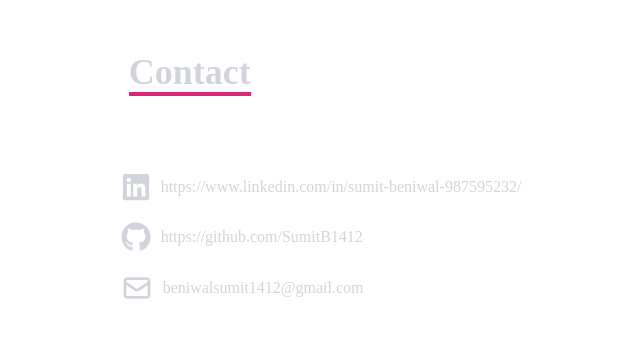
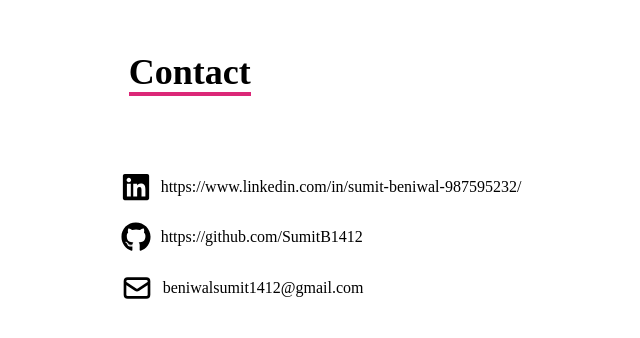
Before and after one commit to SumitB1412/Portfolio, a React (Create React App) app: page / in a window 1280 px wide. Shown: the part 3512-3850 px from the top of the page, without its empty margins (315-955 px from the left). Built offline with nearby package versions, Linux system fonts and the light colour scheme.

Commit message:
Update Contact.jsx

```diff
--- a/src/components/Contact.jsx
+++ b/src/components/Contact.jsx
@@ -20,13 +20,17 @@ const Contact = () => {
     >
       {/* <form method='POST' action="https://getform.io/f/a699a1b2-f225-434e-b317-1fbbde8e006c" className='flex flex-col max-w-[600px] w-full'> */}
       <div className="pb-8">
-        <p className="text-4xl font-bold inline border-b-4 border-pink-600 text-gray-300">
+        <p
+          style={{ background: bg, color: text }}
+          className="text-4xl font-bold inline border-b-4 border-pink-600 text-gray-300"
+        >
           Contact
         </p>
       </div>
       <div style={{ marginTop: "300px", marginLeft: "-130px" }}>
         <div style={{ margin: "20px 0px" }}>
           <a
+            style={{ background: bg, color: text }}
             className="flex  items-center w-full text-gray-300"
             href="https://www.linkedin.com/in/sumit-beniwal-987595232/"
           >
@@ -36,6 +40,7 @@ const Contact = () => {
         </div>
         <div style={{ margin: "20px 0px" }}>
           <a
+            style={{ background: bg, color: text }}
             className="flex  items-center w-full text-gray-300"
             href="https://github.com/SumitB1412"
           >
@@ -45,6 +50,7 @@ const Contact = () => {
         </div>
         <div style={{ margin: "20px 0px" }}>
           <a
+            style={{ background: bg, color: text }}
             className="flex  items-center w-full text-gray-300"
             href="mailto:beniwalsumit1412@gmail.com"
           >
```
